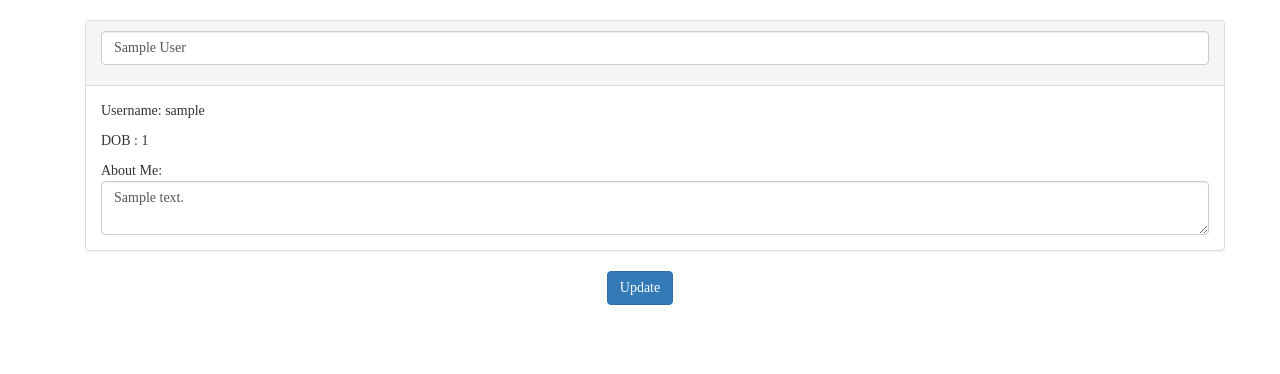
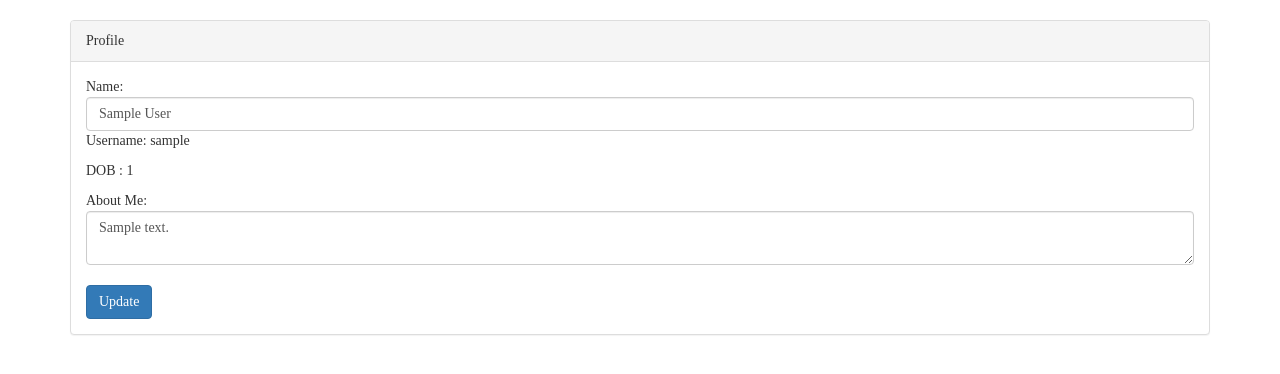
Before and after one commit to JiaqiGao/CJ3, a Flask app: page /editprofile in a window 1280 px wide. Shown: the part 52-426 px from the top of the page. Run offline with Flask 2, Linux system fonts and the light colour scheme; the visitor is signed in with stand-in values (Sample User, id 1); tables that the repository leaves empty hold one stand-in row (values such as "Sample post"); some libraries are stand-ins or nearby versions; some web fonts are replaced.

Commit message:
Remove outer container in editprofile.html

```diff
--- a/templates/editprofile.html
+++ b/templates/editprofile.html
@@ -6,17 +6,17 @@
 
 {% block body %}
 <form method="POST" action="/editprofile">
-  <div class="container">
     <div class="panel panel-default">
-      <div class="panel-heading"> <p> <input type="text" id="name" class="form-control" name="name" value="{{ info['name'] }}"> </p> </div>
+        <div class="panel-heading">Profile</div>
         <div class="panel-body">
+            Name: <input type="text" id="name" class="form-control" name="name" placeholder="Name" value="{{ info['name'] }}" required>
             <p>Username: {{ info ['username'] }}</p>
             <p>DOB : {{ info['dob'] }} </p>
             About Me: <br>
-	<textarea class="form-control" name="aboutme">{{ info['aboutme'] }} </textarea>
+            <textarea class="form-control" name="aboutme" placeholder="About me">{{ info['aboutme'] }}</textarea>
+            <br>
+            <input class="btn btn-primary" type="submit" value="Update">
         </div>
     </div>
-  </div>
-  <center><input class="btn btn-primary" type="submit" value="Update"></center>
 </form>
 {% endblock %}
```
Also changed, not shown: templates/profile.html (+4 -4 lines). Lines whose indentation alone changed are shown as unchanged.
